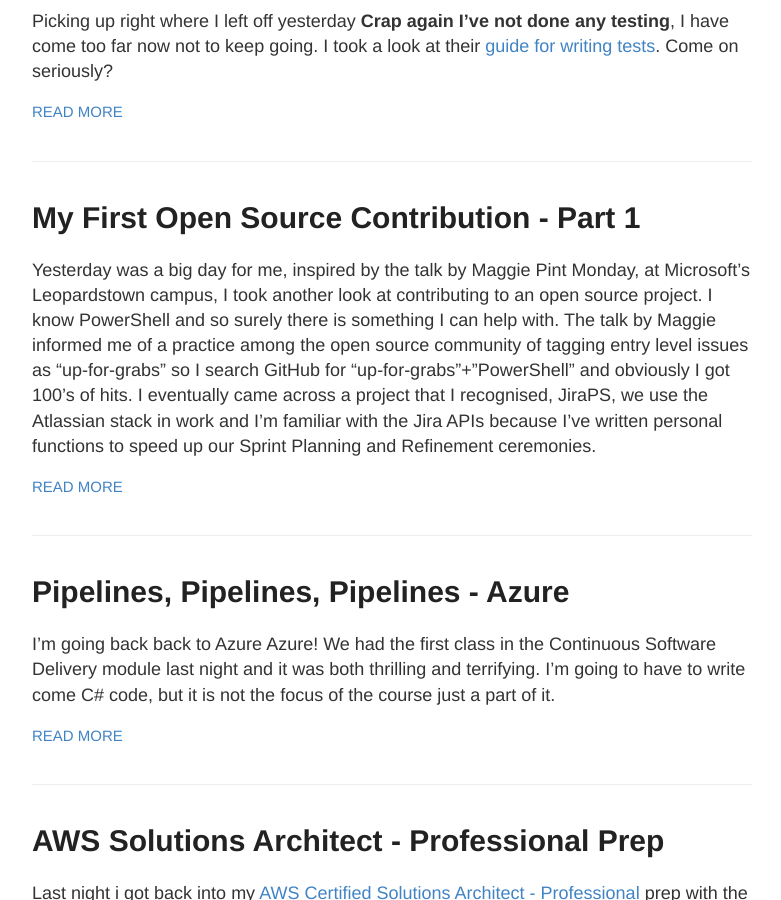
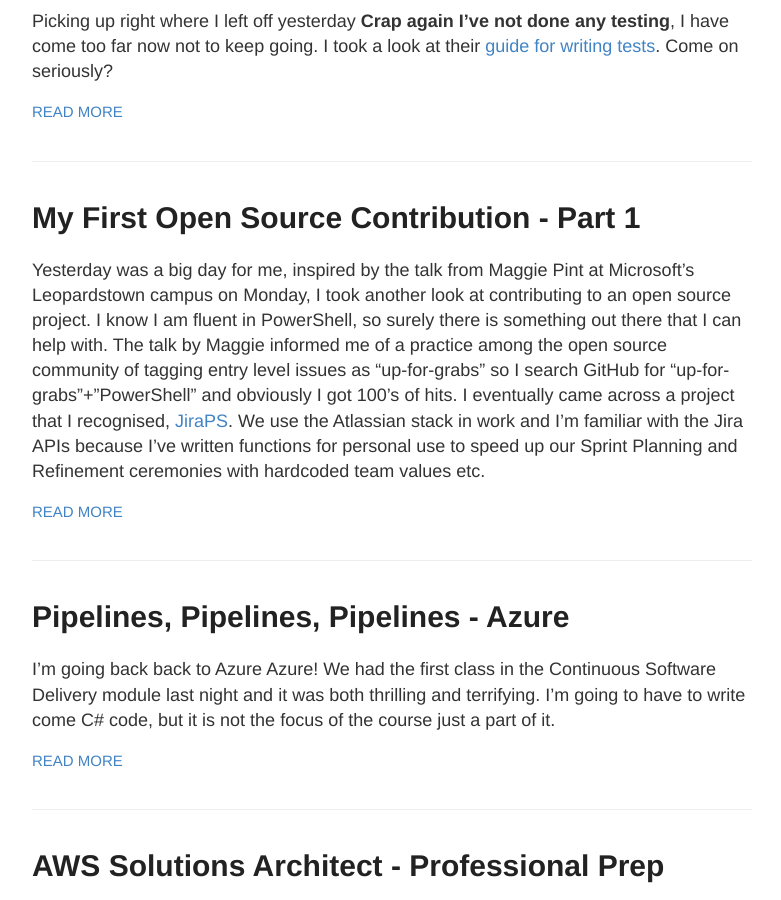
Before and after one commit to ctolan/ctolan.github.io, a Jekyll site: the page built from index.html, in a window 1280 px wide and 900 px high, scrolled down 467 px. Shown: the whole window, without its empty margins (248-1029 px from the left). Built offline with Jekyll 4.4.1, drawn with Linux system fonts in a browser that asks for light colours.

Commit message:
Reviewed and edited my writing.

````diff
--- a/_posts/2018-09-22-First-Opensouce-Contribution-pt1.md
+++ b/_posts/2018-09-22-First-Opensouce-Contribution-pt1.md
@@ -4,9 +4,9 @@
 date:   2018-09-22 09:56:31 +0100
 ---
 
-Yesterday was a big day for me, inspired by the talk by Maggie Pint Monday, at Microsoft's Leopardstown campus, I took another look at contributing to an open source project. I know PowerShell and so surely there is something I can help with. The talk by Maggie informed me of a practice among the open source community of tagging entry level issues as "up-for-grabs" so I search GitHub for "up-for-grabs"+"PowerShell" and obviously I got 100's of hits. I eventually came across a project that I recognised, JiraPS, we use the Atlassian stack in work and I'm familiar with the Jira APIs because I've written personal functions to speed up our Sprint Planning and Refinement ceremonies.
+Yesterday was a big day for me, inspired by the talk from Maggie Pint at Microsoft's Leopardstown campus on Monday, I took another look at contributing to an open source project. I know I am fluent in PowerShell, so surely there is something out there that I can help with. The talk by Maggie informed me of a practice among the open source community of tagging entry level issues as "up-for-grabs" so I search GitHub for "up-for-grabs"+"PowerShell" and obviously I got 100's of hits. I eventually came across a project that I recognised, [JiraPS](https://github.com/AtlassianPS/JiraPS/). We use the Atlassian stack in work and I'm familiar with the Jira APIs because I've written functions for personal use to speed up our Sprint Planning and Refinement ceremonies with hardcoded team values etc.
 
-This is a project would worth further inspection, I browsed the [JiraPS Issues](https://github.com/AtlassianPS/JiraPS/issues/) for up-for-grabs issues and found [JiraPS Issue-229](https://github.com/AtlassianPS/JiraPS/issues/229). I know my way around PowerShell objects, so this one seems doable. I decided to have a go because what have I got to lose, it is Friday night and my wife is out at a fashion show. I read the [contributions](https://atlassianps.org/docs/Contributing/) guide and see that they want me to fork the repo to work locally – no problem, let’s get into this.
+I figured this was a project worth further inspection, I browsed the [JiraPS Issues](https://github.com/AtlassianPS/JiraPS/issues/) for up-for-grabs issues and found [JiraPS Issue-229](https://github.com/AtlassianPS/JiraPS/issues/229). I know my way around PowerShell objects and parameters - this one seems doable! I decided to have a go because what have I got to lose, it is Friday night and my wife is out at a fashion show. I read the [contributions](https://atlassianps.org/docs/Contributing/) guide and see that they want me to fork the repo to work locally – no problem, let’s get into this.
 This issue details expected behaviour, so I started there and tried to replicate it to see what isn’t working.
 
 ```powershell
@@ -58,11 +58,14 @@
 
 So, what is going on? It is understandable that the function failed to run as I am testing in isolation without the whole module loaded, it is accepting the input for the mandatory parameters.
 I added a **write-host** into the function to see print out the $project variable and a break to exit the function because this fix isn’t really concerned with the actual function.
-    begin {
-        Write-Verbose "[$($MyInvocation.MyCommand.Name)] Function started"
 
-        Write-Host $Project
-        break
+```powershell
+begin {
+    Write-Verbose "[$($MyInvocation.MyCommand.Name)] Function started"
+
+    Write-Host $Project
+    break
+```
 
 Running this produced the following:
 
@@ -135,6 +138,7 @@
 
 That’s it, the variable is being accepted but is inaccessible in the **Begin** block. It makes sense after being slapped in the face with it, how can you process $variable1 in begin block when it only runs once? What would you do with $variable2? Exaclty.
 With the problem figured out I wondered what to do about it, do I just tell the JiraPS people that it can’t be done with the code the way it is written? I don’t know I’m new to this, I’ll be honest I started writing a reply to the Issue, but then to try fix it instead. Let me go back to the code and look for a solution not just point out the problem.
+
 I wondered could it be this is easy, the problem is the begin block, why not move the code out of the begin block = done. Thinking back to the numbers example above, If I need to do whatever is in the begin block that references an input variable, then I’ll need to do it for each object piped into the function. The aim here is to be able to generate an input object of one or many new issues and then pipe them into the function for processing.
 
 ```powershell
@@ -150,5 +154,6 @@
 ```
 
 You can see where this is going without knowing much about the rest of the project, if you need createmeta once you need it everytime. I made the change saved the code, next I need a Pull Request. Read how to [submit a PR](https://atlassianps.org/docs/Contributing/submitting-a-pr.html).
+
 Oh crap I made my changes on a branch from Master, quickly I checkout the Develop branch and branch off from there, re-implement my changes/fix and push to my fork of the project.
 GitHub takes over from here, it offers a shortcut to create the PR back into the parent project. So I do, I fill start to fill in the form, crap again **I’ve not done any testing**.
````
